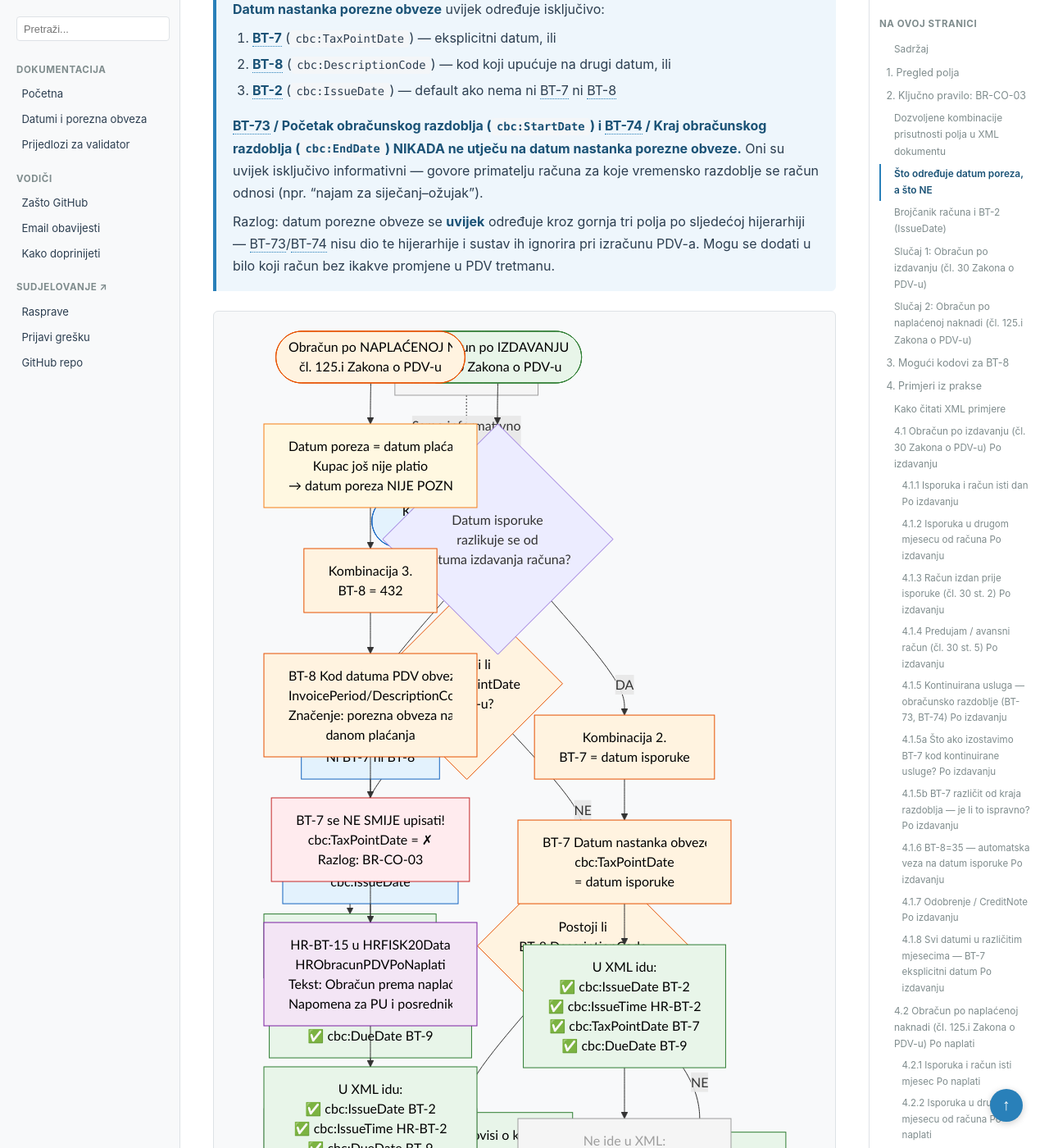
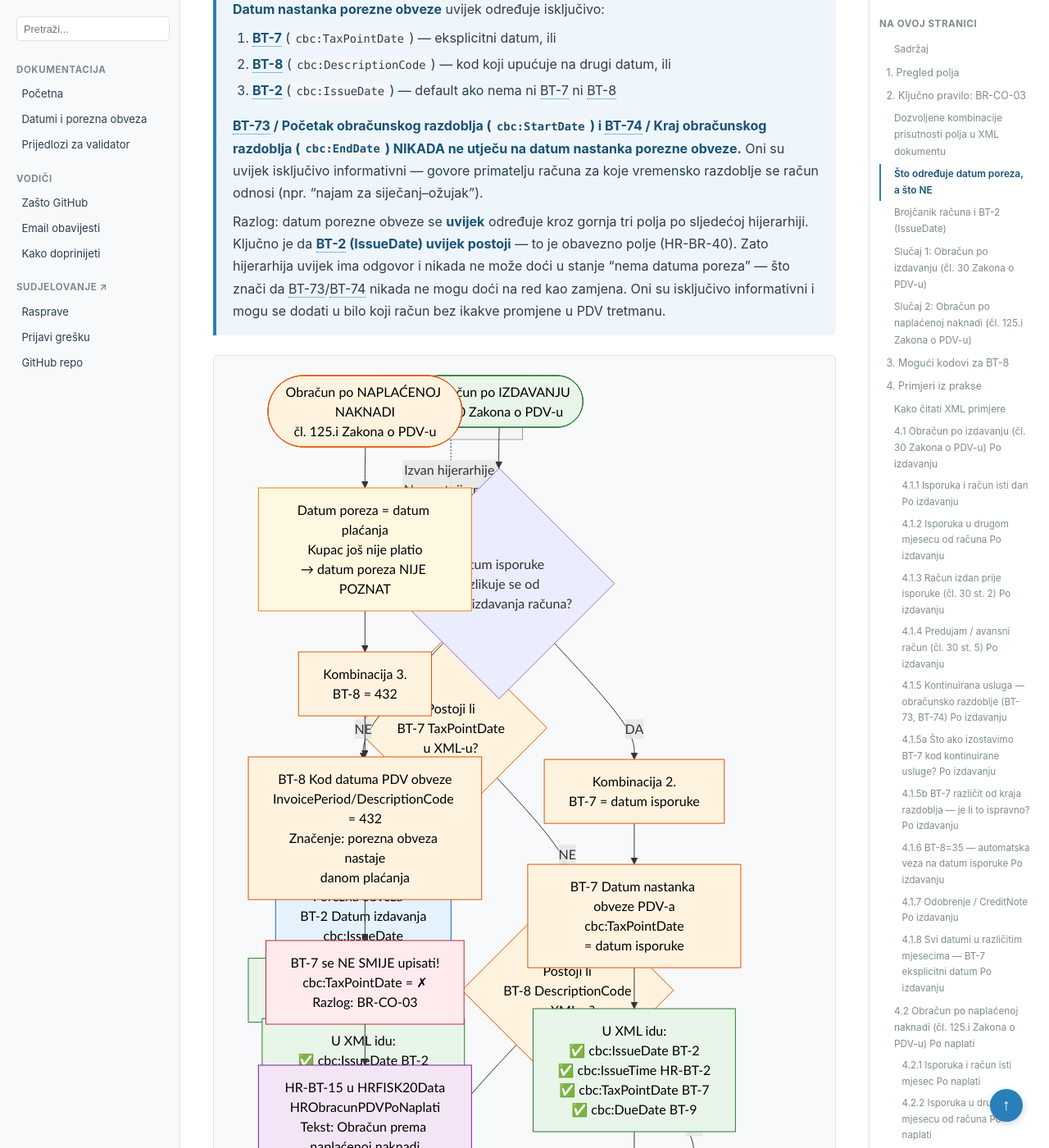
Before and after one commit to dageci/eracun-fiskalizacija-datumi, a Jekyll site: the page built from docs/eracun-datumi-poreza-workflow.md, in a window 1280 px wide and 1400 px high, scrolled down 3691 px. Shown: the whole window at 82% size. Built offline with Jekyll 4.4.1, drawn with Linux system fonts in a browser that asks for light colours; some of the changed text lies outside the part shown.

Commit message:
pojasnjeno zasto BT-73/74 nikad ne mogu doci na red - BT-2 je obavezan, hijerarhija uvijek ima odgovor

````diff
--- a/docs/eracun-datumi-poreza-workflow.md
+++ b/docs/eracun-datumi-poreza-workflow.md
@@ -65,8 +65,11 @@ has_toc: true
 > razdoblje se račun odnosi (npr. "najam za siječanj–ožujak").
 >
 > Razlog: datum porezne obveze se **uvijek** određuje kroz gornja tri polja po sljedećoj
-> hijerarhiji — BT-73/BT-74 nisu dio te hijerarhije i sustav ih ignorira pri izračunu PDV-a.
-> Mogu se dodati u bilo koji račun bez ikakve promjene u PDV tretmanu.
+> hijerarhiji. Ključno je da **BT-2 (IssueDate) uvijek postoji** — to je obavezno polje
+> (HR-BR-40). Zato hijerarhija uvijek ima odgovor i nikada ne može doći u stanje
+> "nema datuma poreza" — što znači da BT-73/BT-74 nikada ne mogu doći na red
+> kao zamjena. Oni su isključivo informativni i mogu se dodati u bilo koji račun
+> bez ikakve promjene u PDV tretmanu.
 
 ```mermaid
 flowchart TD
@@ -76,9 +79,11 @@ flowchart TD
     CHECK1 -->|NE| CHECK2{Postoji li<br>BT-8 DescriptionCode<br>u XML-u?}
 
     CHECK2 -->|DA| RESULT2[Datum poreza ovisi o kodu:<br>3 = BT-2 IssueDate<br>35 = BT-72 ActualDeliveryDate<br>432 = datum plaćanja]
-    CHECK2 -->|NE| RESULT3[Datum poreza = BT-2<br>IssueDate<br>DEFAULT]
+    CHECK2 -->|NE| RESULT3[Datum poreza = BT-2<br>IssueDate<br>UVIJEK POSTOJI - obavezno polje!]
 
-    BT73[BT-73 StartDate<br>BT-74 EndDate] -.->|Samo informativno<br>NIKAD ne utječe<br>na datum poreza| START
+    RESULT3 -.- NOTE[Hijerarhija uvijek završava ovdje<br>jer BT-2 je obavezan.<br>Nema scenarija bez odgovora.]
+
+    BT73[BT-73 StartDate<br>BT-74 EndDate] -.->|Izvan hijerarhije.<br>Ne postoji grana<br>koja vodi do njih.| START
 
     style START fill:#e3f2fd,stroke:#1565c0,color:#000
     style CHECK1 fill:#fff3e0,stroke:#e65100,color:#000
@@ -86,6 +91,7 @@ flowchart TD
     style RESULT1 fill:#e8f5e9,stroke:#2e7d32,color:#000
     style RESULT2 fill:#e8f5e9,stroke:#2e7d32,color:#000
     style RESULT3 fill:#e8f5e9,stroke:#2e7d32,color:#000
+    style NOTE fill:#f5f5f5,stroke:#9e9e9e,color:#9e9e9e
     style BT73 fill:#f5f5f5,stroke:#9e9e9e,color:#9e9e9e
 ```
 
````
Also changed, not shown: eracun-datumi-poreza-workflow.md (+10 -4 lines).
